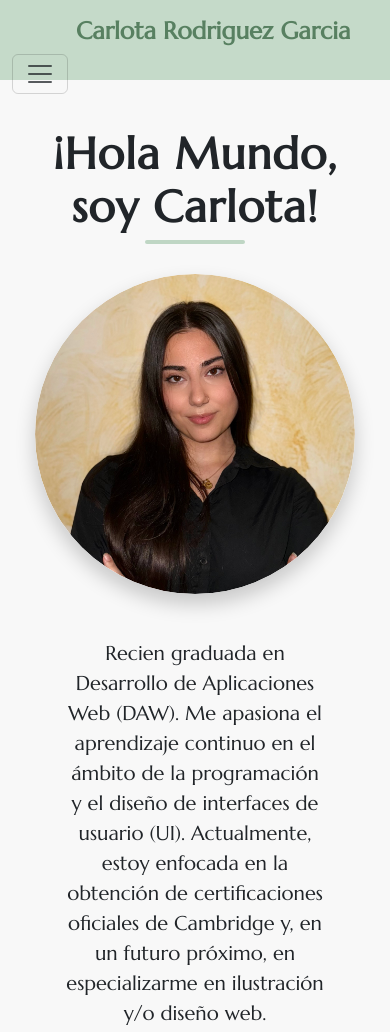
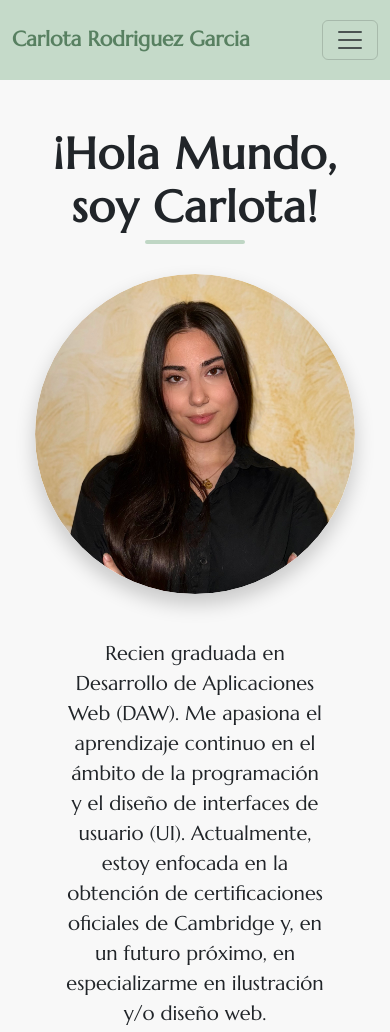
Before and after one commit to carlotaroga/Portfolio, a plain HTML site: page index.html in a window 390 px wide. Shown: the top 1032 px of the page. Drawn offline with nearby package versions, Linux system fonts and the light colour scheme.

Commit message:
Ajuste nav

```diff
--- a/style/index.css
+++ b/style/index.css
@@ -345,4 +345,21 @@
     #projects-section .card {
         margin-bottom: 2.5rem;
     }
+    nav .navbar-brand {
+        font-size: 1.3rem;
+        font-weight: 600;
+        color: #588061 !important;
+        margin-left: 3rem;
+
+    }
 }
+
+@media (max-width: 480px) {
+    nav .navbar-brand {
+        font-size: 1.3rem;
+        font-weight: 600;
+        color: #588061 !important;
+        margin-left: 0;
+
+    }
+}
```
